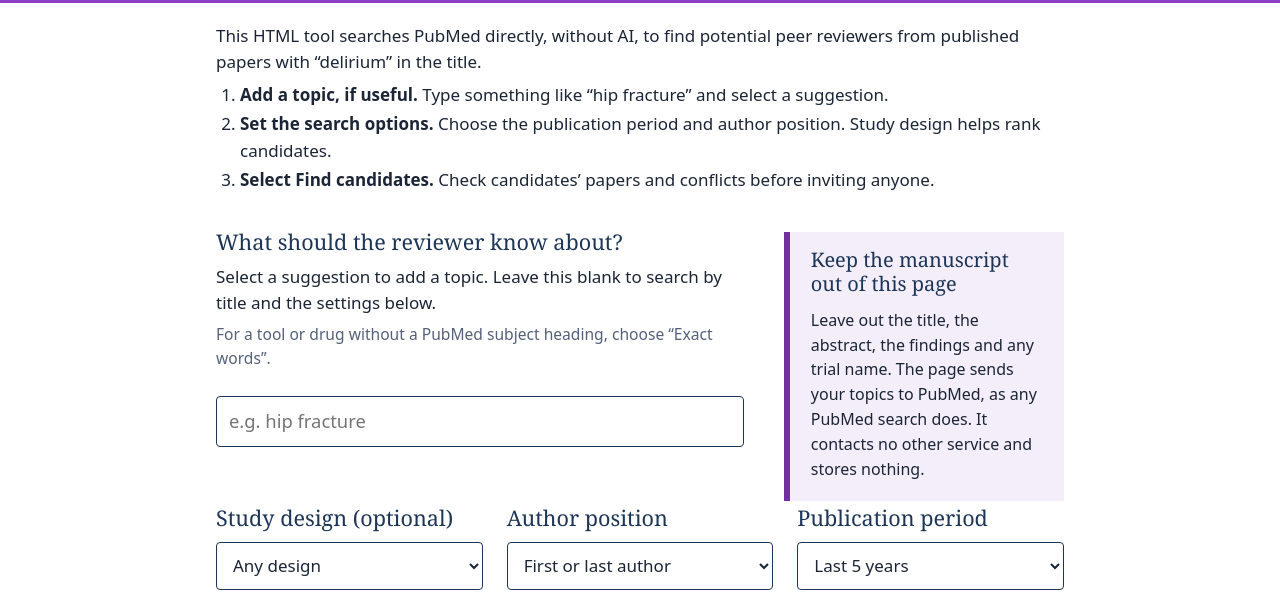
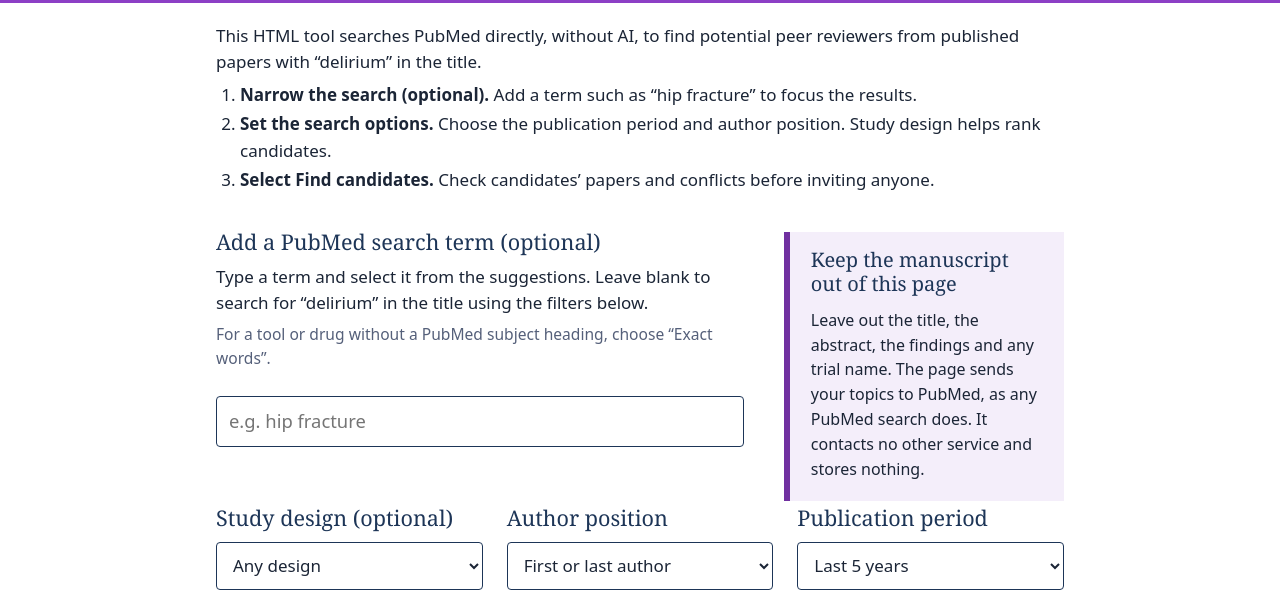
Before and after one commit to amaclullich/reviewer-finder, a plain HTML site: page index.html in a window 1280 px wide. Shown: the part 149-756 px from the top of the page. Drawn offline with Linux system fonts and the light colour scheme.

Commit message:
Label the optional PubMed search term directly

```diff
--- a/index.html
+++ b/index.html
@@ -239,7 +239,7 @@
   <div class="quick-guide">
     <p>This HTML tool searches PubMed directly, without AI, to find potential peer reviewers from published papers with “delirium” in the title.</p>
     <ol>
-      <li><strong>Add a topic, if useful.</strong> Type something like “hip fracture” and select a suggestion.</li>
+      <li><strong>Narrow the search (optional).</strong> Add a term such as “hip fracture” to focus the results.</li>
       <li><strong>Set the search options.</strong> Choose the publication period and author position. Study design helps rank candidates.</li>
       <li><strong>Select Find candidates.</strong> Check candidates’ papers and conflicts before inviting anyone.</li>
     </ol>
@@ -255,14 +255,14 @@
       <p>Leave out the title, the abstract, the findings and any trial name. The page sends your topics to PubMed, as any PubMed search does. It contacts no other service and stores nothing.</p>
     </section>
     <fieldset>
-      <legend>What should the reviewer know about?</legend>
-      <p id="termHow">Select a suggestion to add a topic. Leave this blank to search by title and the settings below.</p>
+      <legend>Add a PubMed search term (optional)</legend>
+      <p id="termHow">Type a term and select it from the suggestions. Leave blank to search for “delirium” in the title using the filters below.</p>
       <p class="hint" id="termHint">For a tool or drug without a PubMed subject heading, choose “Exact words”.</p>
       <ul class="chips" id="chips" aria-label="Entries you have picked"></ul>
       <div class="combo">
         <input type="text" id="termInput" maxlength="60" autocomplete="off" spellcheck="false"
                placeholder="e.g. hip fracture" role="combobox" aria-expanded="false"
-               aria-controls="termList" aria-autocomplete="list" aria-describedby="termHow termHint" aria-label="Add a search topic">
+               aria-controls="termList" aria-autocomplete="list" aria-describedby="termHow termHint" aria-label="Additional PubMed search term">
         <ul class="suggestions" id="termList" role="listbox" aria-label="Suggested search topics" tabindex="-1" hidden></ul>
       </div>
       <p class="hint" id="termNote" role="status"></p>
```
